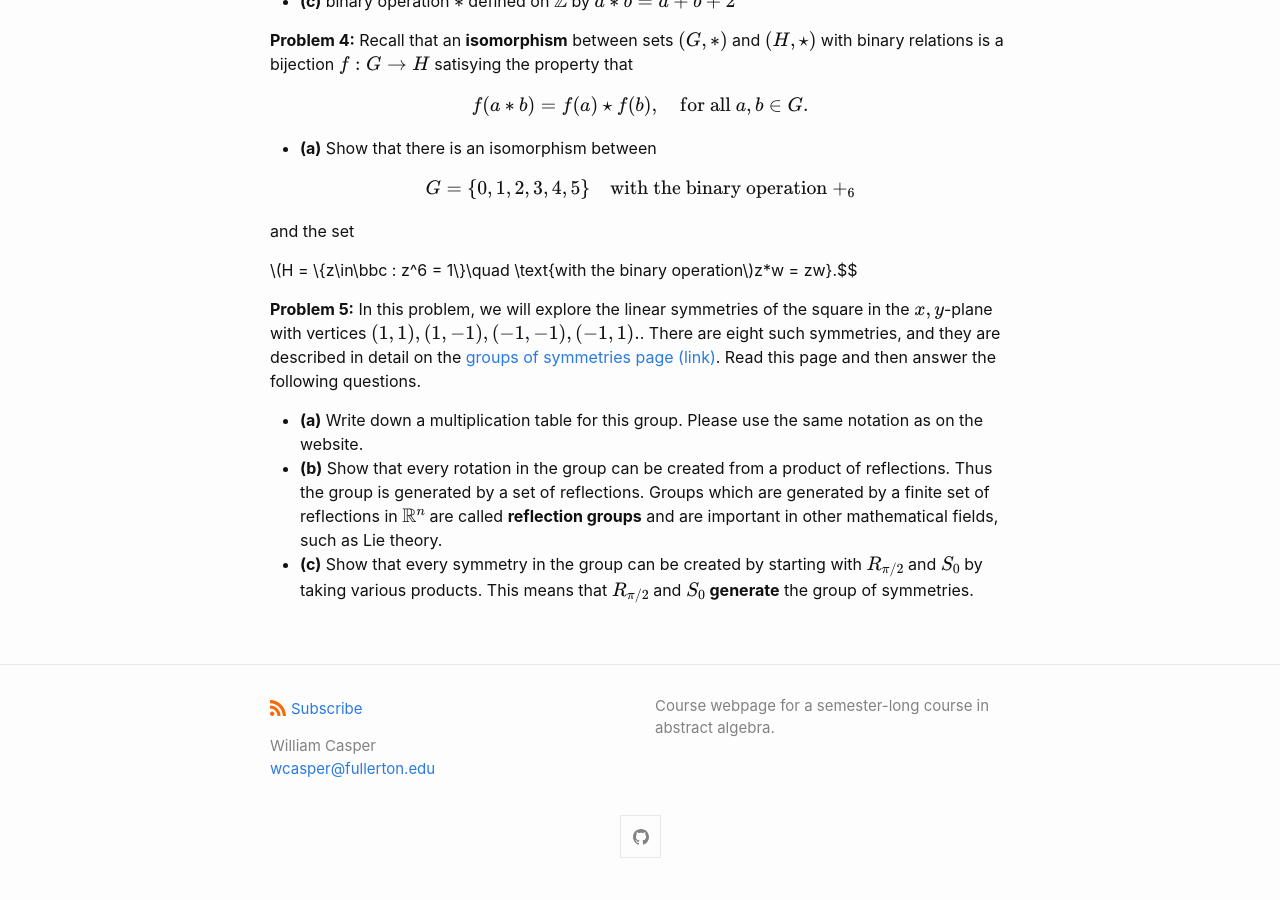
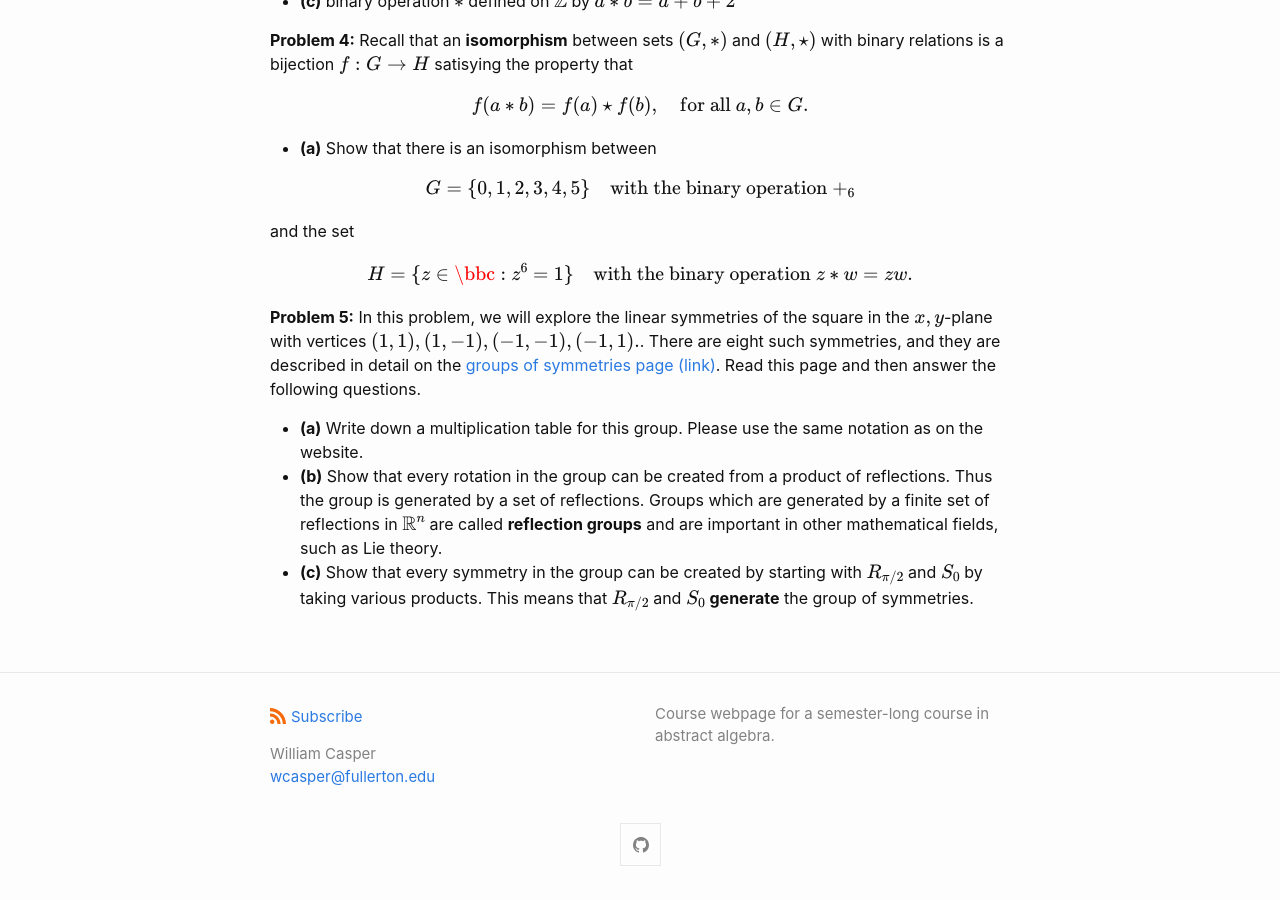
Before and after one commit to wcasper/math407spring2021, a Jekyll site: the page built from homework/hw2.md, in a window 1280 px wide and 900 px high, scrolled down 937 px. Built offline with Jekyll 4.4.1, drawn with Linux system fonts in a browser that asks for light colours.

Commit message:
fixed typo

```diff
--- a/homework/hw2.md
+++ b/homework/hw2.md
@@ -38,7 +38,7 @@ $$G = \{0,1,2,3,4,5\}\quad \text{with the binary operation $+_6$}$$
 
 and the set
 
-$$H = \{z\in\bbc : z^6 = 1\}\quad \text{with the binary operation $$z*w = zw}.$$
+$$H = \{z\in\bbc : z^6 = 1\}\quad \text{with the binary operation $z*w = zw$}.$$
 
 
 **Problem 5:** In this problem, we will explore the linear symmetries of the square in the $$x,y$$-plane with vertices $$(1,1),(1,-1),(-1,-1),(-1,1).$$.
```
